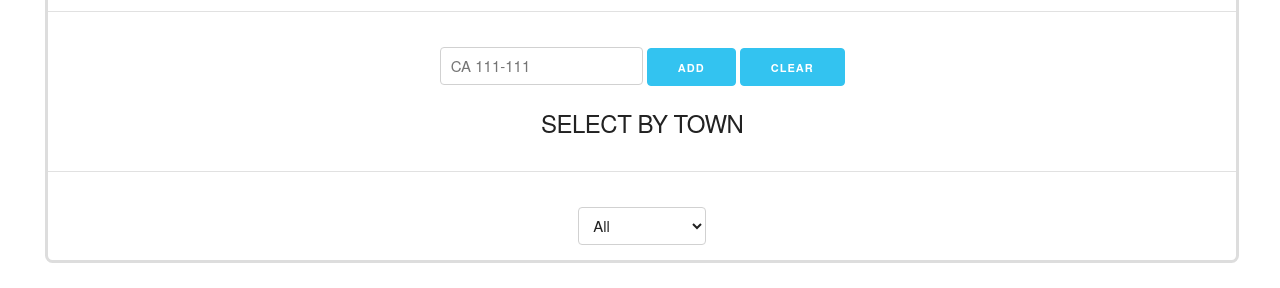
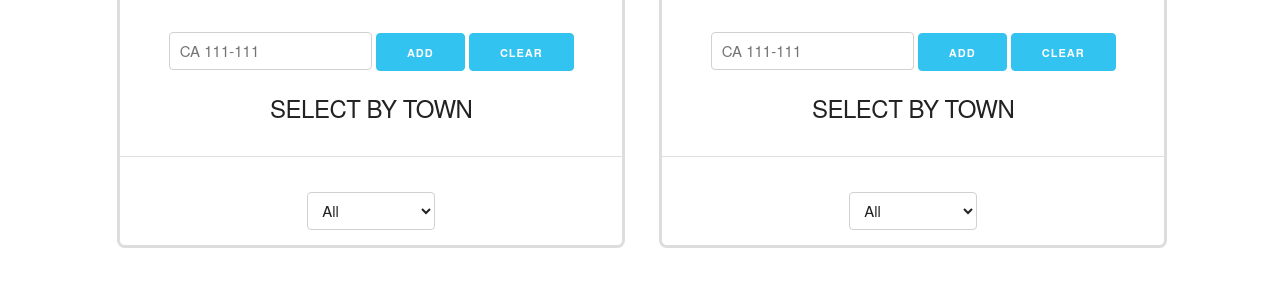
Before and after one commit to AmandaGxagxa/registration_numbers, a plain HTML site: page index.html in a window 1280 px wide. Shown: the part 93-381 px from the top of the page. Drawn offline with nearby package versions, Linux system fonts and the light colour scheme.

Commit message:
I am commiting the changes I have made

```diff
--- a/css/registration_number.css
+++ b/css/registration_number.css
@@ -9,9 +9,6 @@ body{
   border-radius: 1em;
 
 }
-/* .btn{
-  margin-left: 30px;
-} */
   span{
     display:inline-block;
     width: 120px;
@@ -30,7 +27,7 @@ body{
   padding: 0.75em;
   border-radius : 0.5em;
   border : 3px solid #ddd;
-  height: auto;
+  /* height: auto; */
   margin-top: 1em;
   margin: 2em;
 }
@@ -44,13 +41,13 @@ body{
   width: 98%;
   margin-left: 1em;
 }
-@media (max-width: 750px) {
+@media (min-width: 750px) {
   .box{
     display: inline-block;
-    width: 42%;
+    width: 40%;
     vertical-align: top;
     margin-top: 50px;
-    margin: 2em;
+    margin: 1em;
 
   }
 
```
